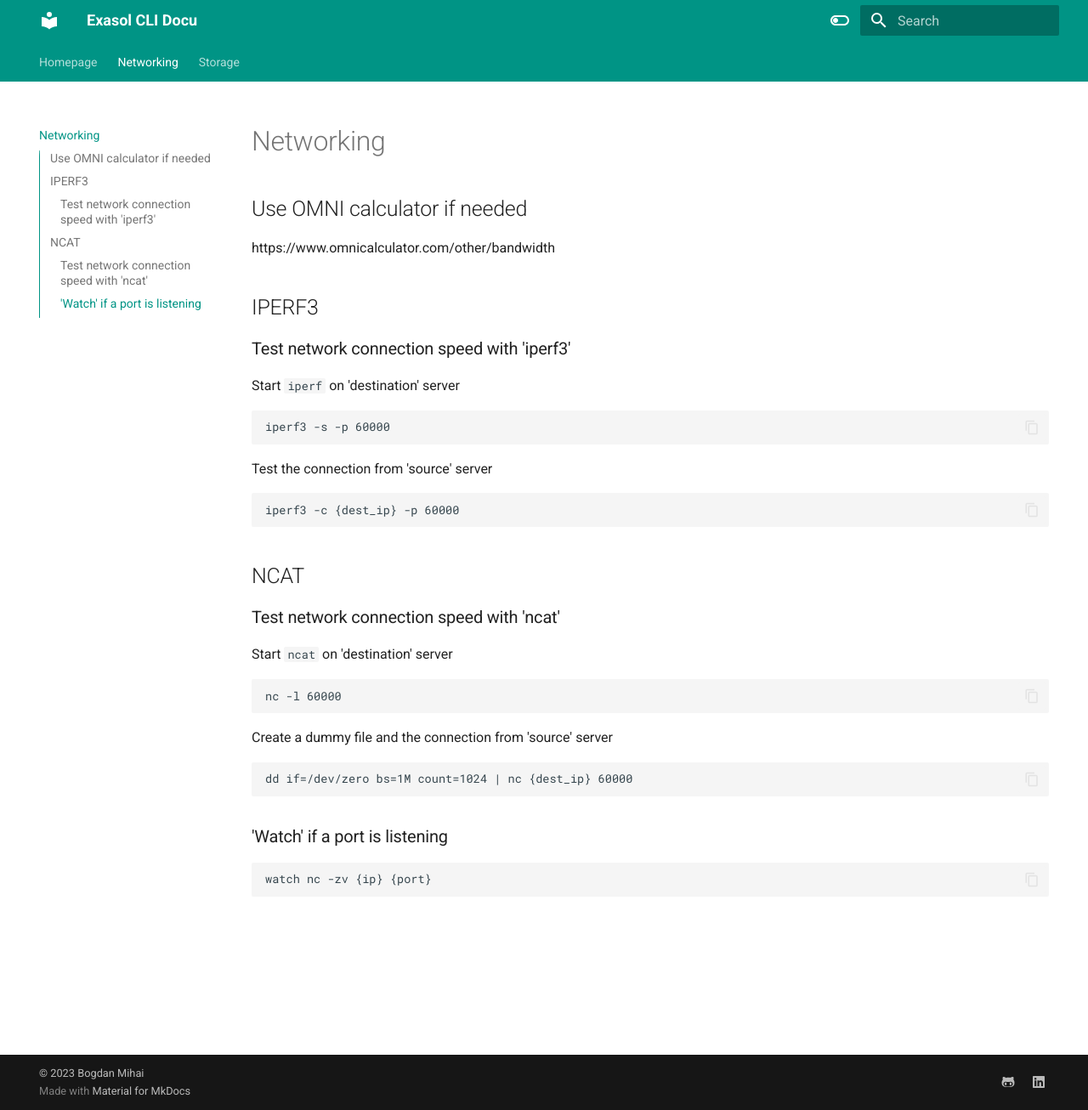
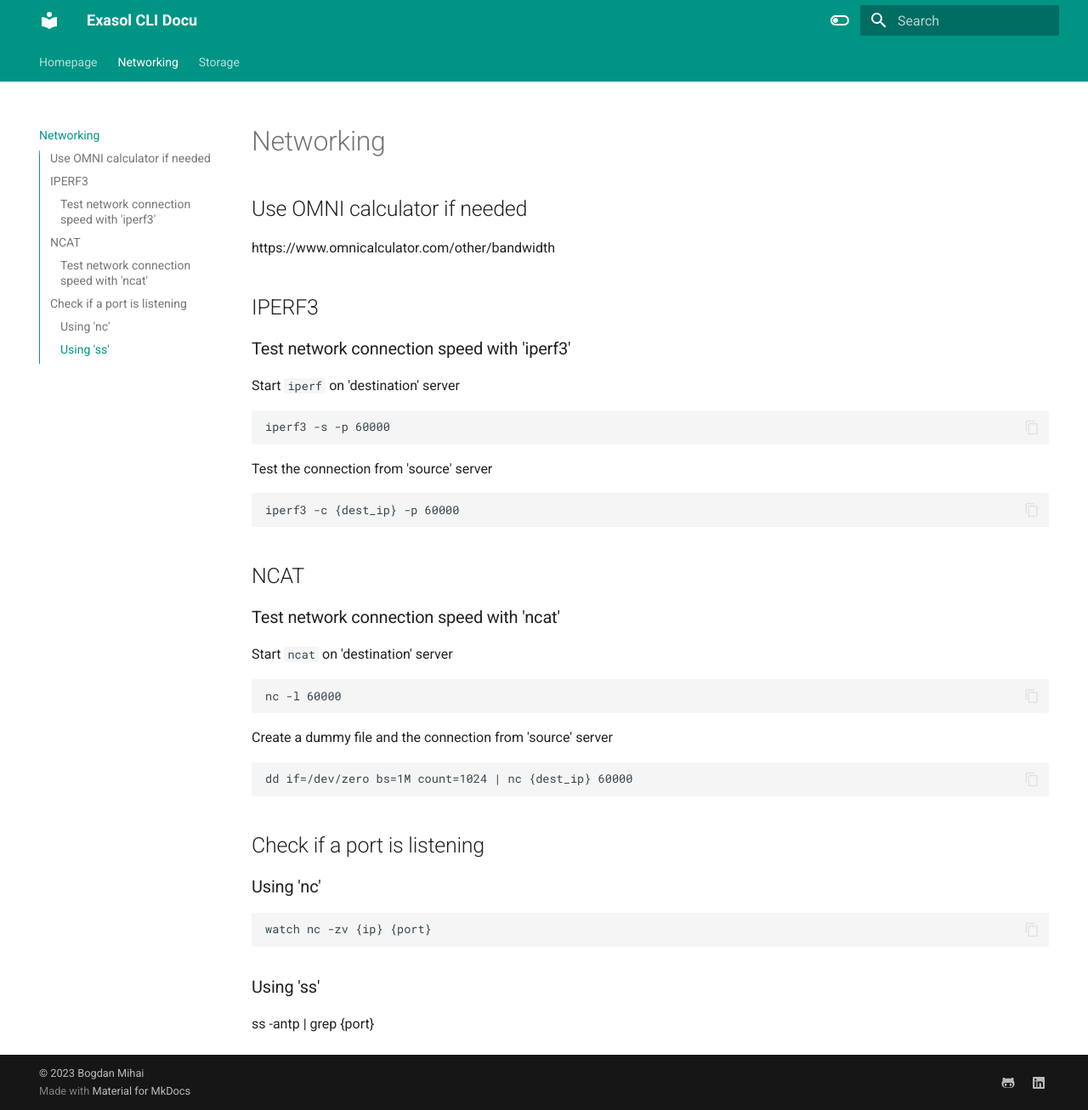
Before and after one commit to b-mihai/exasol-docs, an MkDocs documentation site: the page built from docs/Networking.md, in a window 1280 px wide and 1306 px high. Shown: the whole window at 85% size. Built offline with MkDocs 1.6.1 and Material for MkDocs 9.7.7, drawn with Linux system fonts in a browser that asks for light colours.

Commit message:
Update Networking.md

````diff
--- a/docs/Networking.md
+++ b/docs/Networking.md
@@ -24,7 +24,10 @@ Create a dummy file and the connection from 'source' server
 ```
 dd if=/dev/zero bs=1M count=1024 | nc {dest_ip} 60000
 ```
-### 'Watch' if a port is listening
+## Check if a port is listening
+### Using 'nc'
 ```
 watch nc -zv {ip} {port}
 ```
+### Using 'ss'
+ss -antp | grep {port}
````
